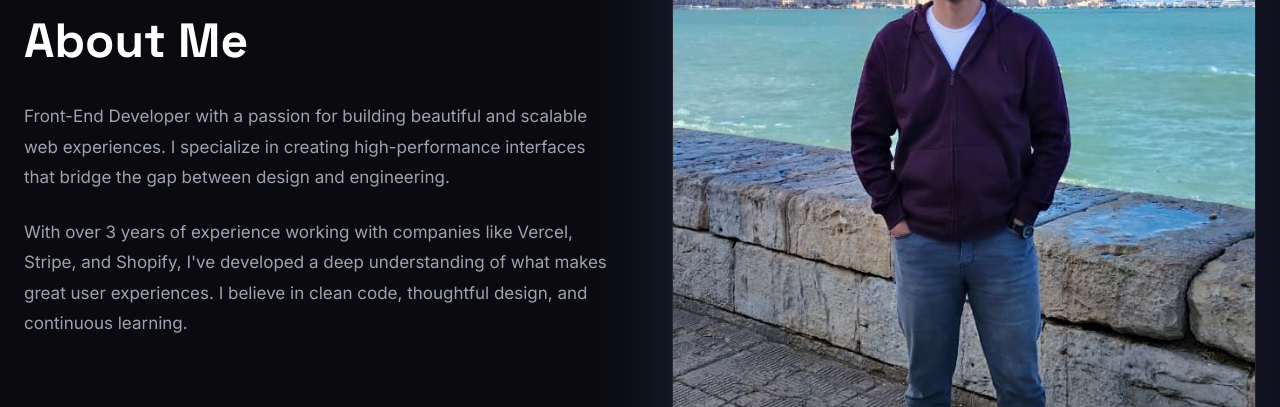
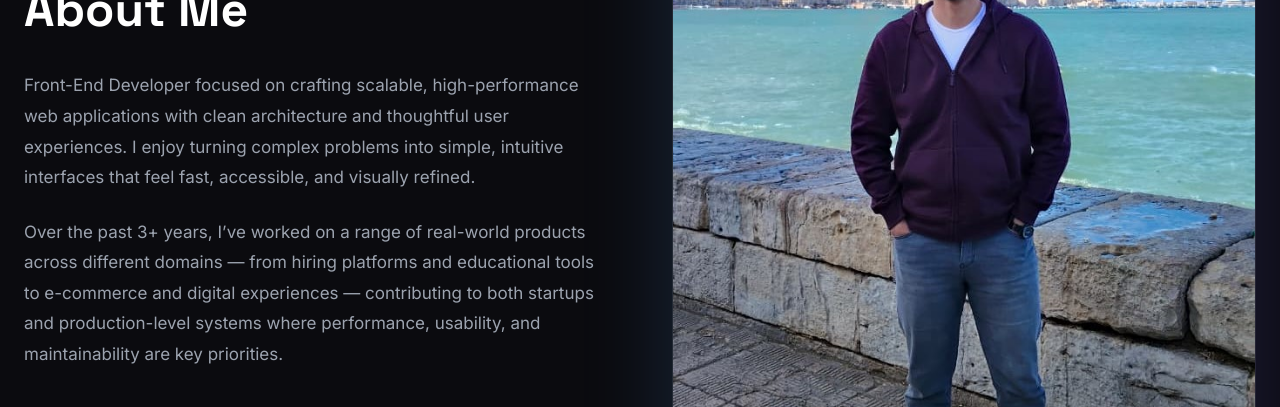
Before and after one commit to Mohamedkhaled68/portfolio, a React (Vite) app: page /about in a window 1280 px wide. Shown: the part 393-800 px from the top of the page. Built offline with nearby package versions, Linux system fonts and the light colour scheme; no server answers.

Commit message:
edit about

```diff
--- a/src/pages/About.tsx
+++ b/src/pages/About.tsx
@@ -51,10 +51,12 @@ export function About() {
                                 lineHeight: 1.8,
                             }}
                         >
-                            Front-End Developer with a passion for building
-                            beautiful and scalable web experiences. I specialize
-                            in creating high-performance interfaces that bridge
-                            the gap between design and engineering.
+                            Front-End Developer focused on crafting scalable,
+                            high-performance web applications with clean
+                            architecture and thoughtful user experiences. I
+                            enjoy turning complex problems into simple,
+                            intuitive interfaces that feel fast, accessible, and
+                            visually refined.
                         </p>
                         <p
                             className="text-[#9CA3AF]"
@@ -64,11 +66,13 @@ export function About() {
                                 lineHeight: 1.8,
                             }}
                         >
-                            With over 3 years of experience working with
-                            companies like Vercel, Stripe, and Shopify, I've
-                            developed a deep understanding of what makes great
-                            user experiences. I believe in clean code,
-                            thoughtful design, and continuous learning.
+                            Over the past 3+ years, I’ve worked on a range of
+                            real-world products across different domains — from
+                            hiring platforms and educational tools to e-commerce
+                            and digital experiences — contributing to both
+                            startups and production-level systems where
+                            performance, usability, and maintainability are key
+                            priorities.
                         </p>
                     </motion.div>
                     <motion.div
```
